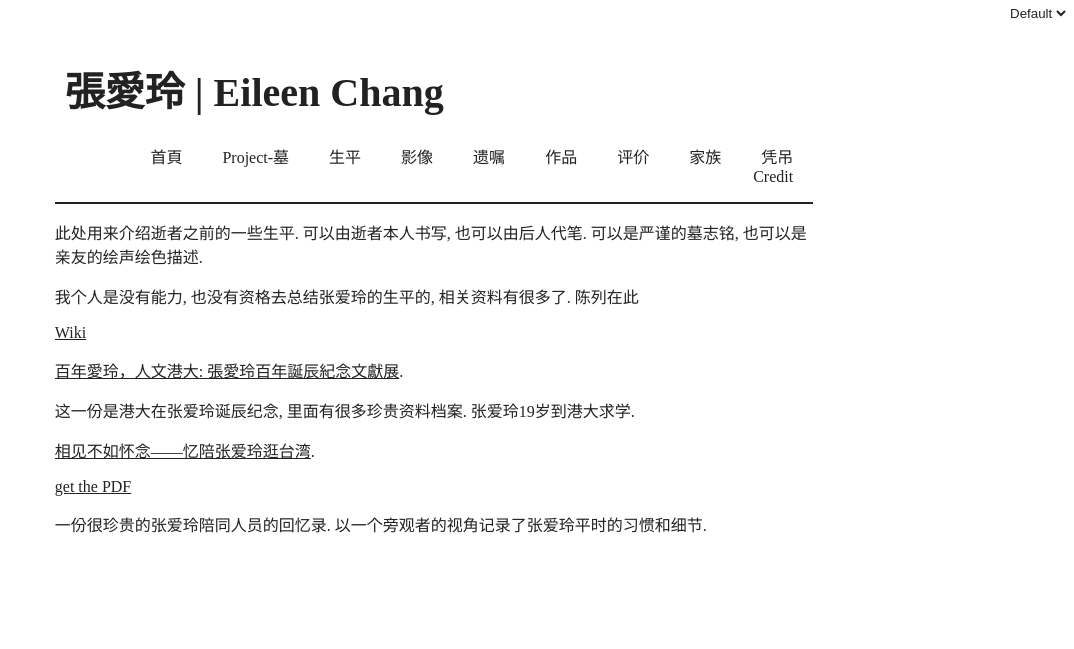
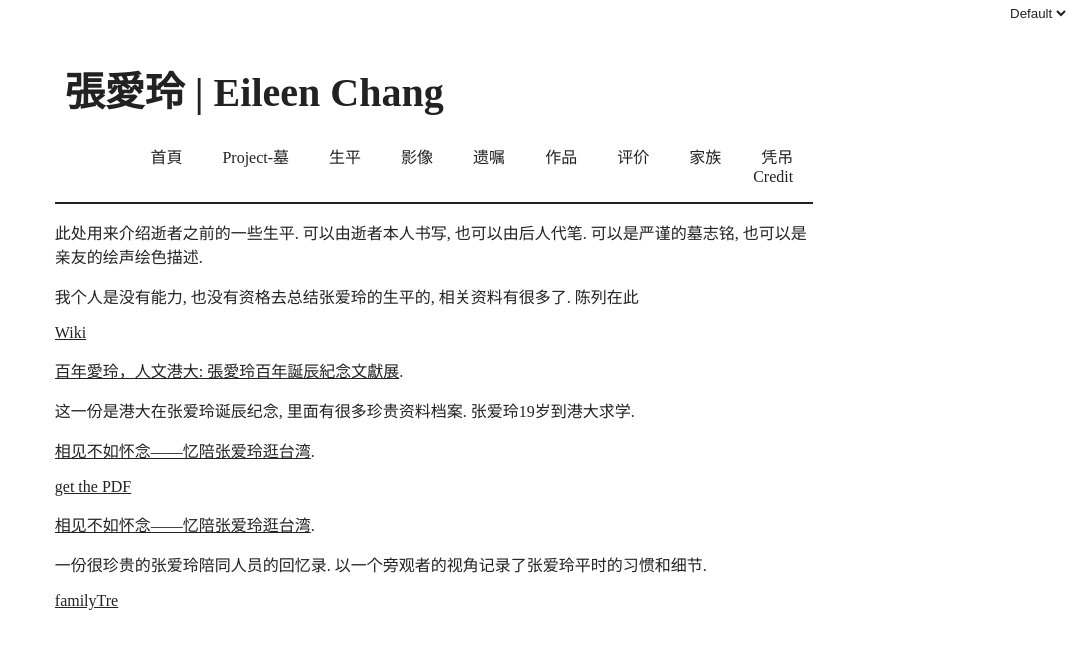
Before and after one commit to AsheBlade/Tomb, a Jekyll site: the page built from about.md, in a window 1280 px wide. Shown: the top 649 px of the page, without its empty margins (206-1280 px from the left). Built offline with Jekyll 4.4.1, drawn with Linux system fonts in a browser that asks for light colours.

Commit message:
Update about.md

```diff
--- a/about.md
+++ b/about.md
@@ -18,4 +18,8 @@ permalink: /about/
 
 [get the PDF]({{ site.url }}/_research/c.pdf)
 
+[相见不如怀念——忆陪张爱玲逛台湾]( /assets/favicon.png).
+
 一份很珍贵的张爱玲陪同人员的回忆录. 以一个旁观者的视角记录了张爱玲平时的习惯和细节.
+
+[familyTre](/assets/Family_Tree.png)
```
